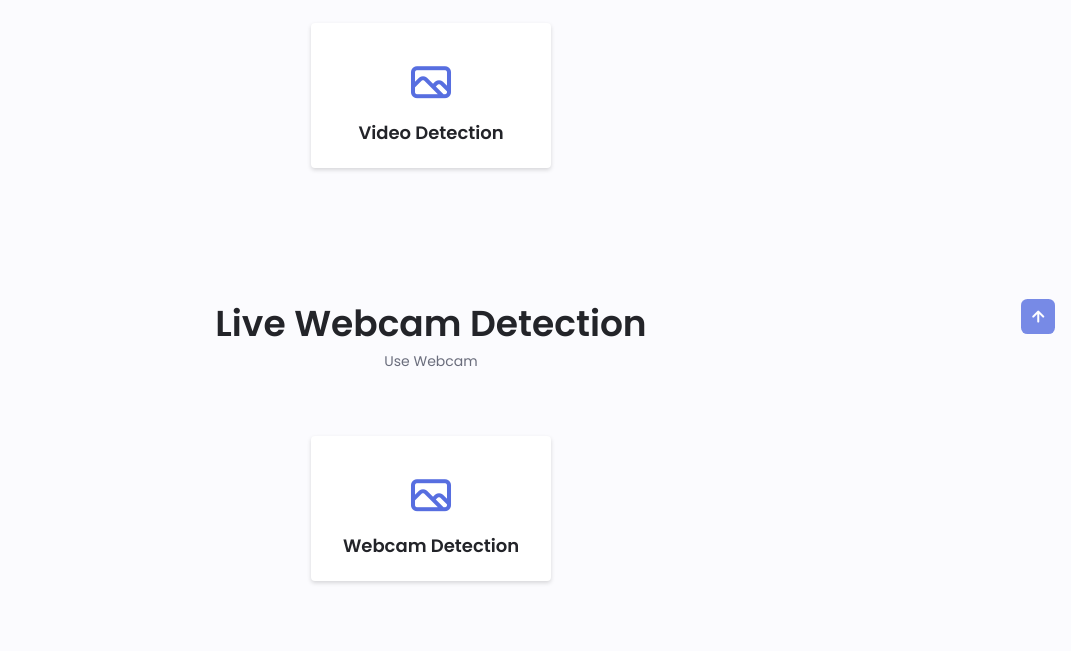
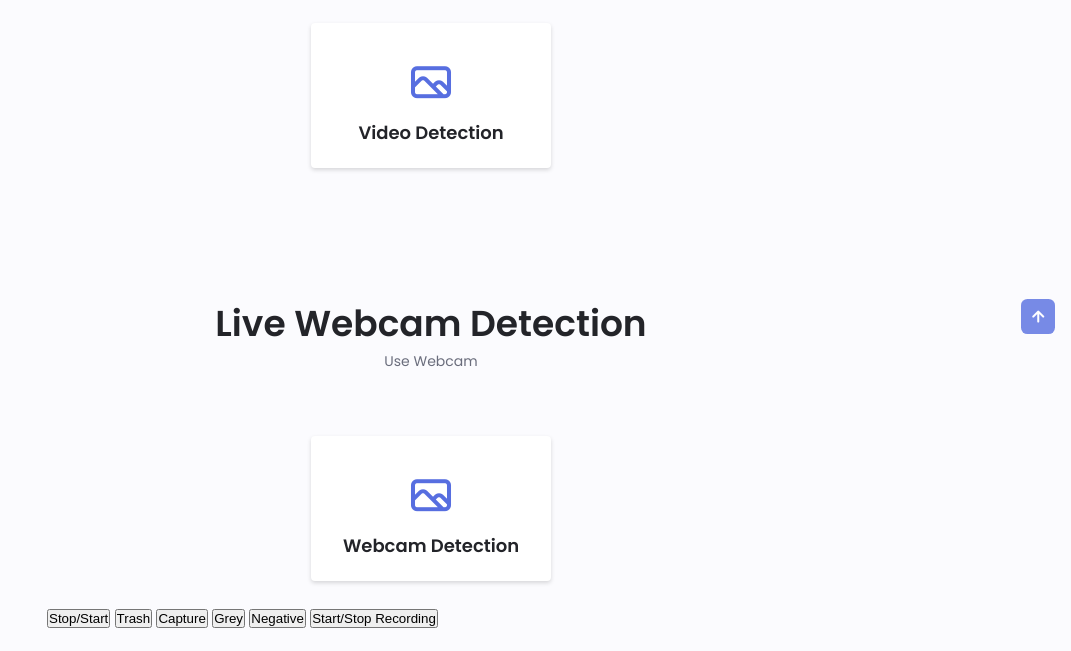
Before and after one commit to maderahano/trash-object-detection-website, a Flask app: page / in a window 1280 px wide. Shown: the part 626-1277 px from the top of the page, without its empty margins (209-1280 px from the left). Before the commit the page ends 1210 px from the top, so only its background shows below. Run offline with Flask 2, Linux system fonts and the light colour scheme.

Commit message:
Add Live Stream Object Detection but Not Perfect

```diff
--- a/app.py
+++ b/app.py
@@ -1,9 +1,16 @@
 from re import DEBUG, sub
 from flask import Flask, render_template, request, redirect, send_file, url_for, flash, jsonify, Response
 from werkzeug.utils import secure_filename, send_from_directory
-import os
+import random
+import os, sys
+import darknet
+import colorsys
 import subprocess
+import datetime, time
 import cv2
+import imutils
+import numpy as np
+from threading import Thread
 
 app = Flask(__name__)
 
@@ -56,7 +63,7 @@ def detect_image():
             subprocess.run(['cp', 'predictions.jpg', filename], cwd='static/downloads/images')
             subprocess.run(['rm', 'predictions.jpg'], cwd='static/downloads/images')
         else:
-            errors[file.filename] = 'file type is not allowerd'
+            errors[file.filename] = 'file type is not allowed'
 
     if success and errors:
         errors['message'] = 'File(s) successfully uploaded'
@@ -120,22 +127,195 @@ def detect_video():
 
 # WEBCAM DETECTION
 
+global capture, rec_frame, grey, switch, neg, rec, out, trash
+trash = 0
+capture = 0
+grey = 0
+neg = 0
+switch = 0
+rec = 0
+
+# yolo variable
+
+global metaMain, netMain, altNames
+netMain = None
+metaMain = None
+altNames = None
+
+# Make Shots Directory to Save Pics
+try:
+    os.mkdir('./shots')
+except OSError as error:
+    pass
+
 camera = cv2.VideoCapture(0)
 
+def record(out):
+    global rec_frame
+    while(rec):
+        time.sleep(0.05)
+        out.write(rec_frame)
+
+def detect_webcam_trash(frame):
+    global start_x, start_y, box_width, box_height, label
+    start_x = 0
+    start_y = 0
+    box_width = 0
+    box_height = 0
+    label = 0
+
+    frame_width = frame.shape[1]
+    frame_height = frame.shape[0]
+
+    frame_blob = cv2.dnn.blobFromImage(frame, 1 / 255, (416, 416), swapRB=True, crop=False)
+
+    with open("yolov4/data/obj.names","r", encoding="utf-8") as f:
+        labels = f.read().strip().split("\n")
+
+    colors = ["0,255,255", "0,0,255", "255,0,0", "255,255,0", "0,255,0"]
+    colors = [np.array(color.split(",")).astype("int") for color in colors]
+    colors = np.array(colors)
+    colors = np.tile(colors, (18, 1))
+
+    yolo_config_path = "yolov4/cfg/trash.cfg"
+    yolo_weights_path = "yolov4/backup/trash/training/trash_best.weights"
+
+    net = cv2.dnn.readNetFromDarknet(yolo_config_path, yolo_weights_path)
+    layers = net.getLayerNames()
+
+    output_layer = [layers[i - 1] for i in net.getUnconnectedOutLayers()]
+    net.setInput(frame_blob)
+    detection_layers = net.forward(output_layer)
+
+    ids_list = []
+    boxes_list = []
+    confidences_list = []
+
+    for detection_layer in detection_layers:
+        for object_detection in detection_layer:
+
+            scores = object_detection[5:]
+            predicted_id = np.argmax(scores)
+            confidence = scores[predicted_id]
+
+            if confidence > 0.35:
+
+                label = labels[predicted_id]
+                bounding_box = object_detection[0:4] * np.array([frame_width, frame_height, frame_width, frame_height])
+                (box_center_x, box_center_y, box_width, box_height) = bounding_box.astype("int")
+
+                start_x = int(box_center_x - (box_width / 2))
+                start_y = int(box_center_y - (box_height / 2))
+
+                ids_list.append(predicted_id)
+                confidences_list.append(float(confidence))
+                boxes_list.append([start_x, start_y, int(box_width), int(box_height)])
+            max_ids = cv2.dnn.NMSBoxes(boxes_list, confidences_list, 0.5, 0.4)
+
+    for max_id in max_ids:
+        max_class_id = max_id[0]
+        box = boxes_list[max_class_id]
+
+        start_x = box[0]
+        start_y = box[1]
+        box_width = box[2]
+        box_height = box[3]
+
+        predicted_id = ids_list[max_class_id]
+        label = labels[predicted_id]
+        confidence = confidences_list[max_class_id]
+
+    end_x = start_x + box_width
+    end_y = start_y + box_height
+
+    box_color = colors[predicted_id]
+    box_color = [int(each) for each in box_color]
+    label = "{}: {:.2f}%".format(label, confidence * 100)
+    print("predicted object {}".format(label))
+
+    cv2.rectangle(frame, (start_x, start_y), (end_x, end_y), box_color, 2)
+    cv2.putText(frame, label, (start_x, start_y - 10), cv2.FONT_HERSHEY_SIMPLEX, 0.5, box_color, 2)
+
+    return frame
+
 def gen_webcam_frames():
+    global out, capture, rec_frame
     while True:
         success, frame = camera.read()
-        if not success:
-            break
+        if success:
+            if(trash):
+                frame = detect_webcam_trash(frame)
+            if(grey):
+                frame = cv2.cvtColor(frame, cv2.COLOR_BGR2GRAY)
+            if(neg):
+                frame = cv2.bitwise_not(frame)
+            if(capture):
+                capture = 0
+                now = datetime.datetime.now()
+                p = os.path.sep.join(['static', "shot_{}.png".format(str(now).replace(":",''))])
+                cv2.imwrite(p, frame)
+            if(rec):
+                rec_frame = frame
+                frame = cv2.putText(cv2.flip(frame,1),"Recording...", (0,25), cv2.FONT_HERSHEY_SIMPLEX, 1, (0,0,255), 4)
+                frame = cv2.flip(frame,1)
+
+            try:
+                ret, buffer = cv2.imencode('.jpg', cv2.flip(frame,1))
+                frame = buffer.tobytes()
+                yield (b'--frame\r\n'b'Content-Type: image/jpeg\r\n\r\n' + frame + b'\r\n')
+            except Exception as e:
+                pass
         else:
-            ret, buffer = cv2.imencode('.jpg', frame)
-            frame = buffer.tobytes()
-            yield (b'--frame\r\n'b'Content-Type: image/jpeg\r\n\r\n' + frame + b'\r\n')
+            pass
 
 @app.route('/live-webcam')
 def live_webcam():
     return Response(gen_webcam_frames(), mimetype='multipart/x-mixed-replace; boundary=frame')
 
+@app.route('/requests', methods=['POST', 'GET'])
+def tasks():
+    global switch, camera
+    if request.method == 'POST':
+        if request.form.get('click') == 'Capture':
+            global capture
+            capture = 1
+        elif request.form.get('trash') == 'Trash':
+            global trash
+            trash = not trash
+            if (trash):
+                time.sleep(4)
+        elif request.form.get('grey') == 'Grey':
+            global grey
+            grey = not grey
+        elif request.form.get('neg') == 'Negative':
+            global neg
+            neg = not neg
+        elif request.form.get('stop') == 'Stop/Start':
+            if (switch == 1):
+                switch = 0
+                camera.release()
+                cv2.destroyAllWindows()
+            else:
+                camera = cv2.VideoCapture(0)
+                switch = 1
+        elif request.form.get('rec') == 'Start/Stop Recording':
+            global rec, out
+            rec = not rec
+            if (rec):
+                now = datetime.datetime.now()
+                fourcc = cv2.VideoWriter_fourcc(*'XVID')
+                out = cv2.VideoWriter('vid_{}.avi'.format(str(now).replace(":",'')), fourcc, 20.0, (640, 480))
+                # Start New Thread for Recording the Video
+                thread = Thread(target = record, args=[out,])
+                thread.start()
+            elif (rec == False):
+                out.release()
+    elif request.method == 'GET':
+        return render_template('index.html')
+    return render_template('index.html')
+
+camera.release()
+cv2.destroyAllWindows()
 
 # @app.route('/detect-video/<filename>')
 # def display_videos(filename):
--- a/static/js/index.js
+++ b/static/js/index.js
@@ -267,6 +267,86 @@ $(document).ready(function (e) {
     });
 });
 
+/*==================== LIVE WEBCAM DETECTION MODAL ====================*/
+
+// var buttonRecord = document.getElementById("record");
+// var buttonStop = document.getElementById("stop");
+
+// buttonStop.disabled = true;
+
+// buttonRecord.onclick = function() {
+//     buttonRecord.disabled = true;
+//     buttonStop.disabled = false;
+
+//     // Disable Download Link
+//     var downloadLink = document.getElementById("download");
+//     downloadLink.text = "";
+//     downloadLink.href = "";
+
+//     // XMLHttpRequest
+//     var xhr = new XMLHttpRequest();
+//     xhr.onreadystatechange = function() {
+//         if (xhr.readyState == 4 && xhr.status == 200) {
+//             // alert(xhr.responseText);
+//         }
+//     }
+//     xhr.open("POST", "/record_status");
+//     xhr.setRequestHeader("Content-Type", "application/json;charset=UTF-8");
+//     xhr.send(JSON.stringify({status: "true"}));
+// }
+
+// buttonStop.onclick = fucntion() {
+//     buttonRecord.disabled = false;
+//     buttonStop.disabled = true;
+
+//     // XMLHttpRequest
+//     var xhr = new XMLHttpRequest();
+//     xhr.onreadystatechange = function() {
+//         if (xhr.readyState == 4 && xhr.status == 200) {
+//             // alert(xhr.responseText);
+
+//             // Enable Download Link
+//             var downloadLink = document.getElementById("download");
+//             downloadLink.text = "Download Video";
+//             downloadLink.href = "/static/video.avi";
+//         }
+//     }
+//     xhr.open("POST", "/record_status");
+//     xhr.setRequestHeader("Content-Type", "application/json;charset=UTF-8");
+//     xhr.send(JSON.stringify({ status: "false" }));
+// }
+
+/* Modal Upload video */
+$(document).ready(function (e) {
+    $('#webcam-detection-custom').on('click', function () {
+        $.ajax({
+            url: '/live-webcam',
+            dataType: 'json',
+            cache: false,
+            contentType: false,
+            processData: false,
+            data: formData,
+            type: 'post',
+            success: function (response) {
+                console.log("upload success", response);
+                $('#msg').html('');
+                $.each(response, function(key, data) {
+                    if (key !== 'message') {
+                        $('#msg').append(key + ' -> ' + data + '<br/>');
+                    } else {
+                        $('#msg').append(data + '<br/>');
+                    }
+                })
+            },
+            error: function (response) {
+                console.log("upload error", response);
+                console.log(response.getAllResponseHeaders());
+                $('#msg').html(response.message);
+            }
+        });
+    });
+});
+
 /*==================== PORTFOLIO SWIPER ====================*/
 let swiperPortfolio = new Swiper('.portfolio__container', {
     cssMode: true,
--- a/templates/index.html
+++ b/templates/index.html
@@ -156,19 +156,32 @@
         </section>
 
         <!--==================== LIVE WEBCAM DETECTION ====================-->
-        <section class="video-detection section" id="video-detection">
+        <section class="webcam-detection section" id="webcam-detection">
             <h2 class="section__title">Live Webcam Detection</h2>
             <span class="section__subtitle">Use Webcam</span>
 
-            <div class="video-detection__container container grid">
-                <div class="video-detection__content">
+            <div class="webcam-detection__container container grid">
+                <div class="webcam-detection__content" id="webcam-detection-custom">
                     <div>
-                        <i class="uil uil-image video-detection__icon"></i>
-                        <h3 class="video-detection__title">Webcam Detection</h3>
+                        <i class="uil uil-image webcam-detection__icon"></i>
+                        <h3 class="webcam-detection__title">Webcam Detection</h3>
                     </div>
                 </div>
 
-                <!-- <img src="{{ url_for('live_webcam') }}" width="100%"> -->
+                <!-- <div id="recorder">
+                    <button id="record">Record</button>
+                    <button id="stop">Stop</button>
+                    <a id="download"></a>
+                </div> -->
+                <form method="post" action="{{ url_for('tasks') }}">
+                    <input type="submit" value="Stop/Start" name="stop">
+                    <input type="submit" value="Trash" name="trash">
+                    <input type="submit" value="Capture" name="click">
+                    <input type="submit" value="Grey" name="grey">
+                    <input type="submit" value="Negative" name="neg">
+                    <input type="submit" value="Start/Stop Recording" name="rec">
+                </form>
+                <img id="video" src="{{ url_for('live_webcam') }}">
             </div>
         </section>
     </main>
```
Also changed, not shown: static/css/index.css (+35 -0 lines), README.md.
